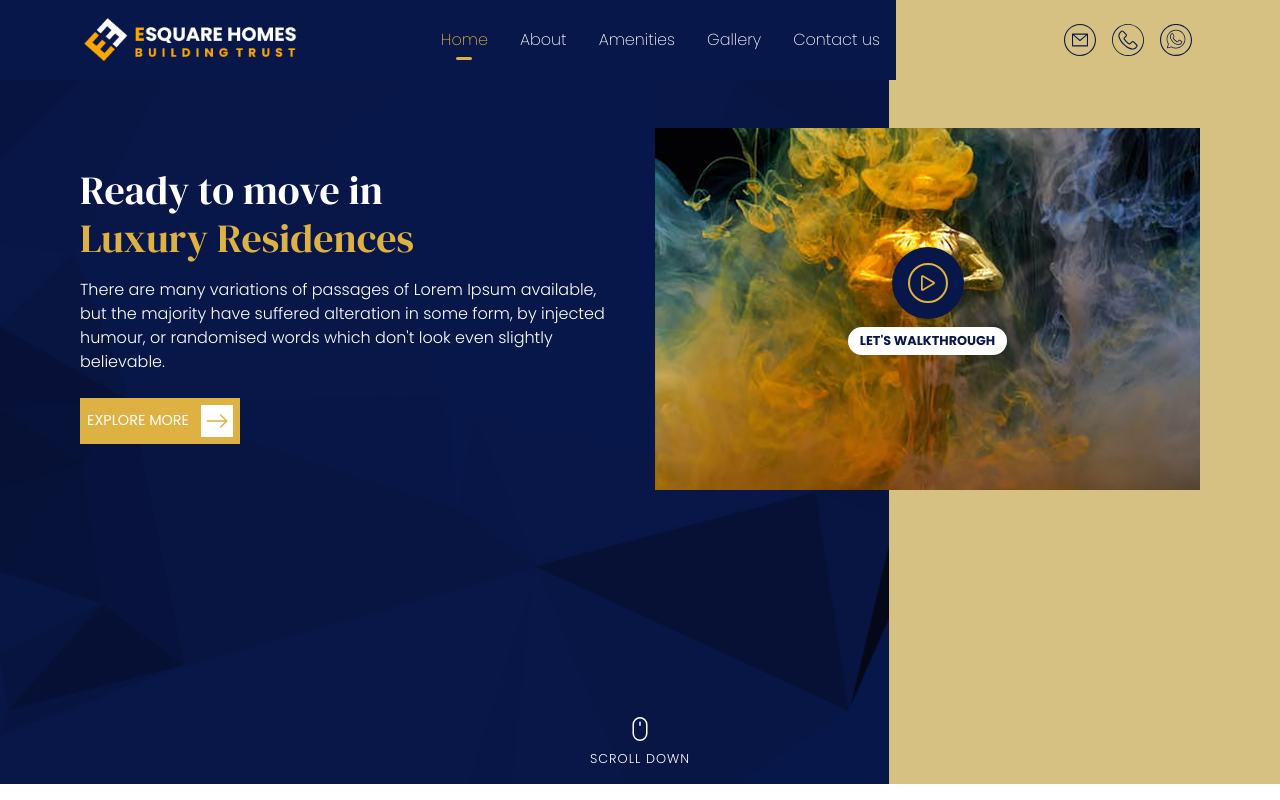
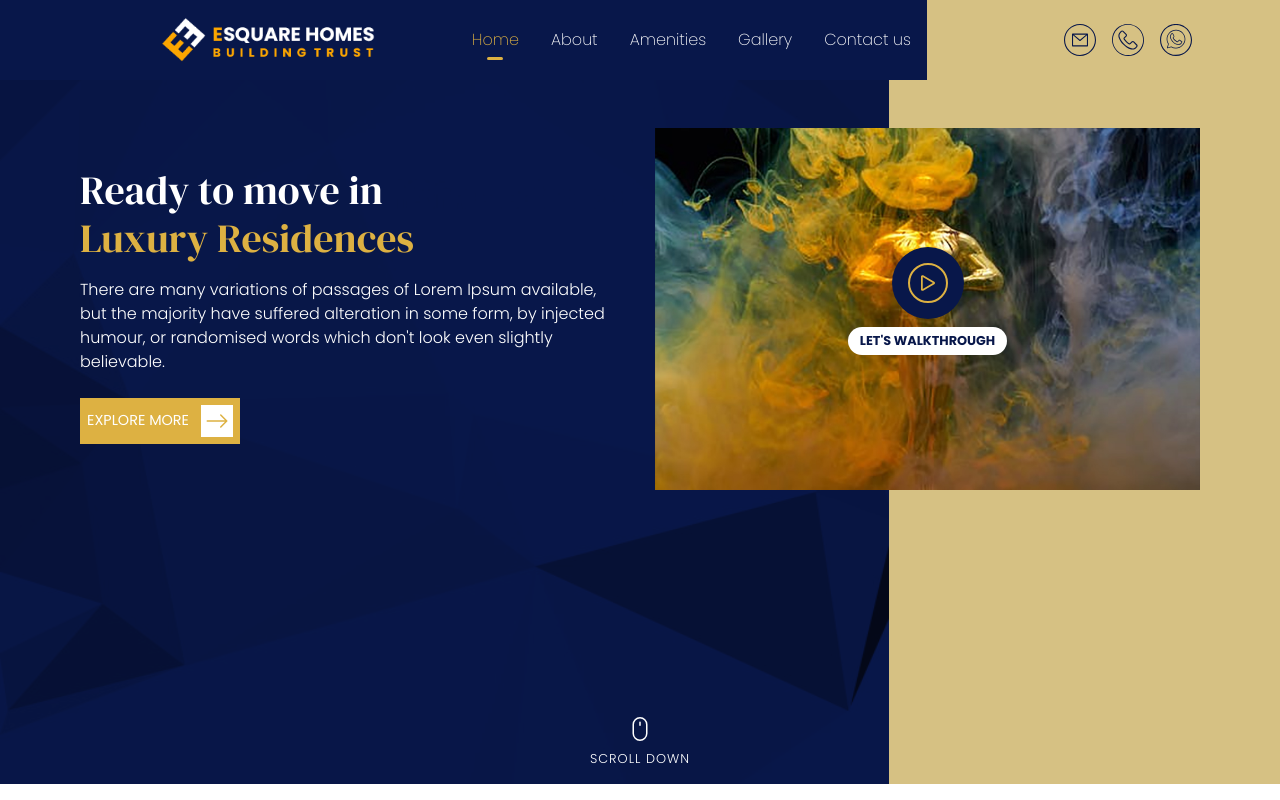
Before and after one commit to grvgarg22/aspire, a plain HTML site: page index.html in a window 1280 px wide. Shown: the top 800 px of the page. Drawn offline with nearby package versions, Linux system fonts and the light colour scheme; files that its build step writes are made by us from their sources.

Commit message:
Update style.scss

```diff
--- a/stylesheet/style.scss
+++ b/stylesheet/style.scss
@@ -41,7 +41,7 @@ a:hover, a:focus {text-decoration: none;}
 .no_gutter {padding: 0;}
 
 /**** NAVIGATION BAR ****/
-.navbar {background-color: $theme-color; padding: 0rem 0rem 0 5rem;
+.navbar {background-color: $theme-color; padding: 0rem 0rem 0 9.85rem;
 	.navbar-brand img {width: 14rem;}
 	.navbar-nav {align-items: center;
 		.nav-item {margin: 0.5rem; position: relative;
```
